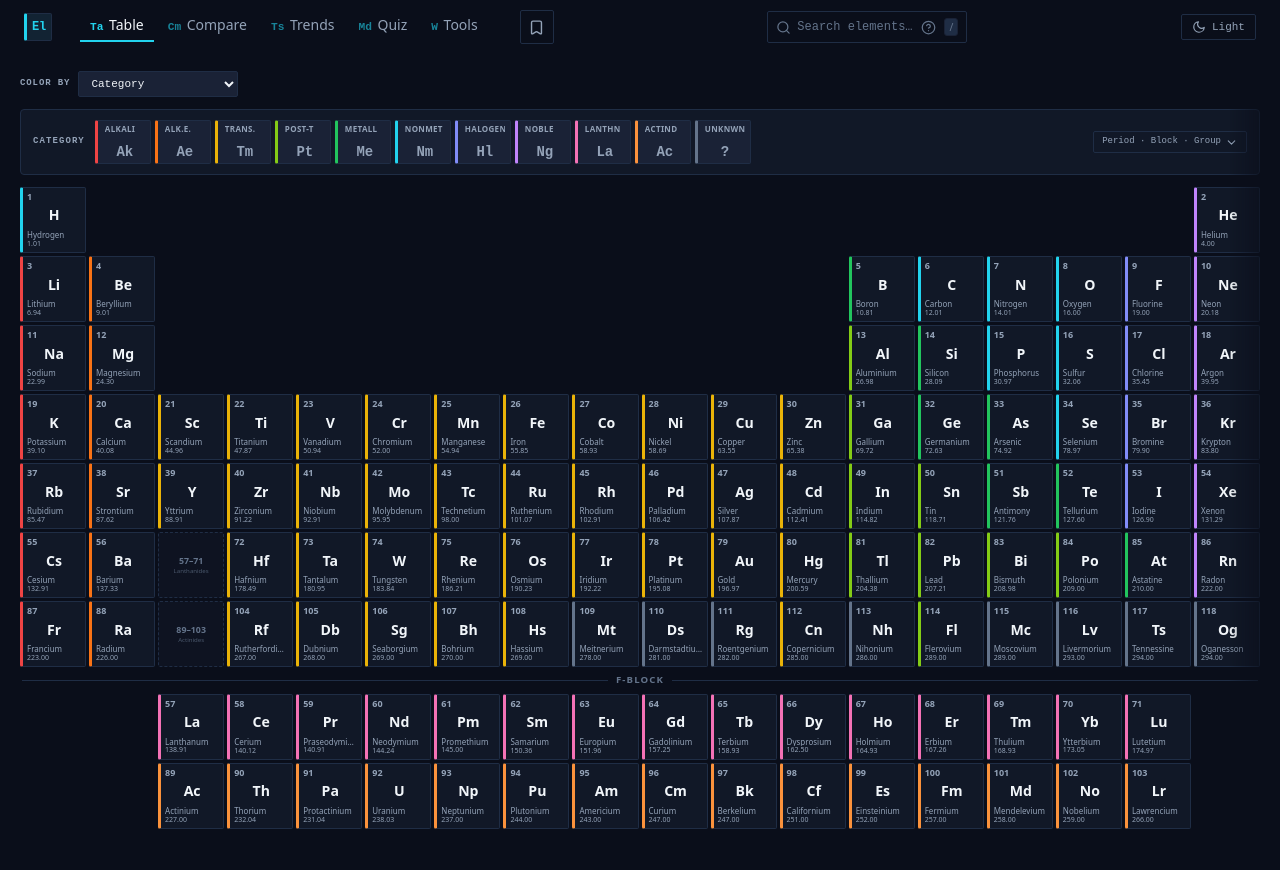
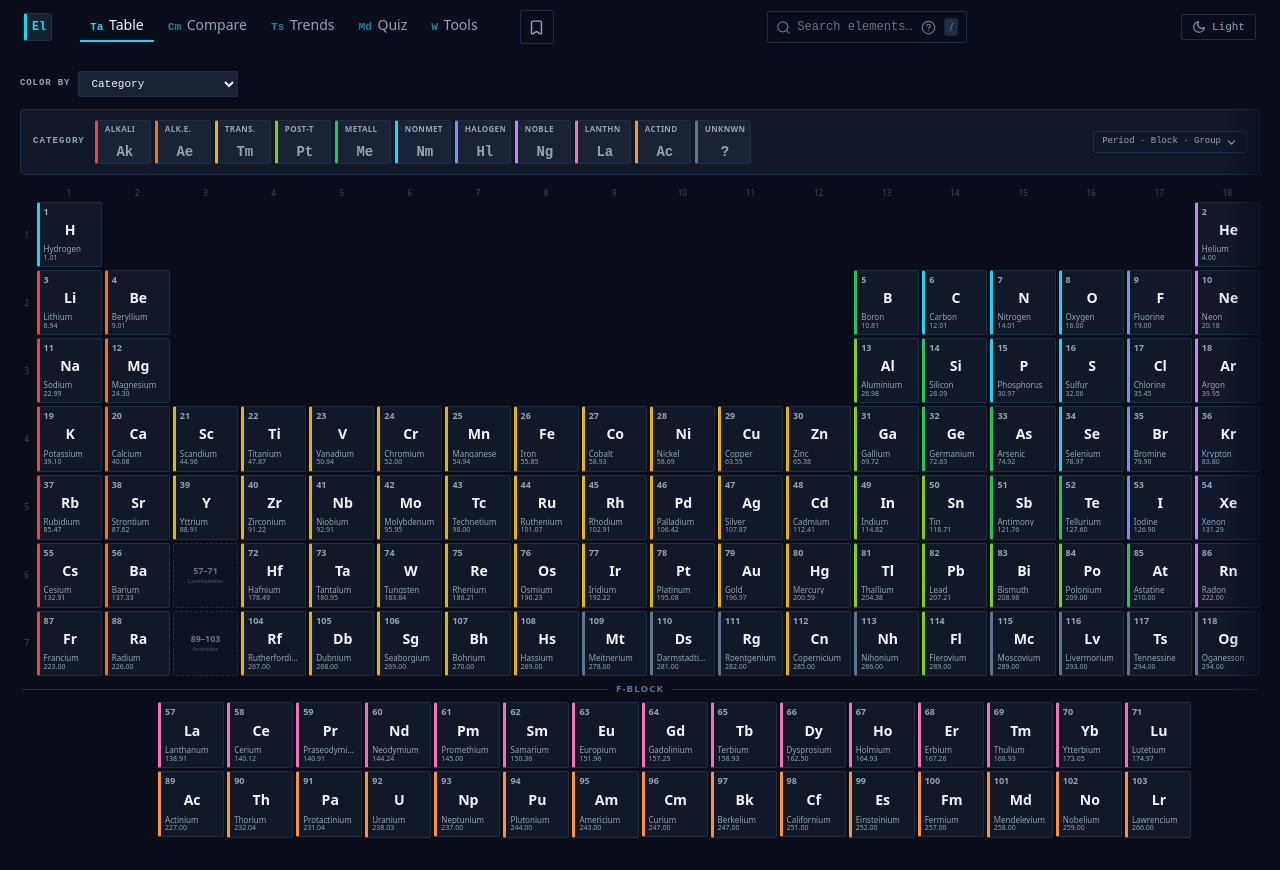
Before and after one commit to deepakkumardewani/elementum, a Vue app: page / in a window 1280 px wide. Built offline with nearby package versions, Linux system fonts and the light colour scheme.

Commit message:
feat(PeriodicGrid): add group and period labels for main table

```diff
--- a/src/components/PeriodicGrid.vue
+++ b/src/components/PeriodicGrid.vue
@@ -50,7 +50,30 @@ function fBlockStyle(xpos: number, ypos: number) {
     role="region"
     aria-label="Periodic table of elements"
   >
-    <!-- ── Main table (periods 1–7) ──────────────────────────────── -->
+    <!-- ── Main table (periods 1–7) + group / period labels ───────── -->
+    <div class="main-table-block">
+      <div class="grid-corner" aria-hidden="true" />
+      <div class="grid-group-headers">
+        <div
+          v-for="g in 18"
+          :key="`group-${g}`"
+          role="columnheader"
+          :aria-label="`Group ${g}`"
+        >
+          {{ g }}
+        </div>
+      </div>
+      <div class="main-grid-wrapper">
+        <div class="period-labels">
+          <div
+            v-for="p in 7"
+            :key="`period-${p}`"
+            role="rowheader"
+            :aria-label="`Period ${p}`"
+          >
+            {{ p }}
+          </div>
+        </div>
         <div class="main-grid" aria-label="Main periodic table">
           <div
             v-for="el in mainElements"
@@ -76,6 +99,8 @@ function fBlockStyle(xpos: number, ypos: number) {
           >
             <span class="ph-label">{{ ph.label }}</span>
             <span class="ph-sublabel">{{ ph.sublabel }}</span>
+          </div>
+        </div>
       </div>
     </div>
 
@@ -136,8 +161,67 @@ function fBlockStyle(xpos: number, ypos: number) {
   pointer-events: auto;
 }
 
+/* ── Main table: group headers + period labels + grid ─────────── */
+.main-table-block {
+  display: grid;
+  grid-template-columns: minmax(0.85rem, max-content) minmax(0, 1fr);
+  grid-template-rows: auto 1fr;
+  gap: 3px;
+  width: 100%;
+}
+
+.grid-corner {
+  grid-column: 1;
+  grid-row: 1;
+  min-width: 0.85rem;
+}
+
+.grid-group-headers {
+  grid-column: 2;
+  grid-row: 1;
+  display: grid;
+  grid-template-columns: repeat(18, 1fr);
+  gap: 3px;
+  font-size: 0.5rem;
+  color: var(--text-muted);
+  text-align: center;
+  opacity: 0.6;
+}
+
+.main-grid-wrapper {
+  grid-column: 1 / -1;
+  grid-row: 2;
+  display: flex;
+  gap: 3px;
+  align-items: stretch;
+  min-width: 0;
+  min-height: 0;
+}
+
+.period-labels {
+  display: grid;
+  grid-template-rows: repeat(7, 1fr);
+  gap: 3px;
+  flex: 0 0 auto;
+  align-self: stretch;
+  font-size: 0.5rem;
+  color: var(--text-muted);
+  text-align: center;
+  opacity: 0.6;
+}
+
+.period-labels > div {
+  display: flex;
+  align-items: center;
+  justify-content: center;
+  min-width: 0.85rem;
+  min-height: 0;
+}
+
 /* ── Main grid: 18 columns × 7 rows ───────────────────────────── */
 .main-grid {
+  flex: 1;
+  min-width: 0;
   display: grid;
   grid-template-columns: repeat(18, 1fr);
   grid-template-rows: repeat(7, 1fr);
--- a/tasks/todo.md
+++ b/tasks/todo.md
@@ -60,7 +60,7 @@
 
 ### Group E — Layout Addition
 
-- **S-7** — Add Group 1–18 column headers and Period 1–7 row labels to `src/components/PeriodicGrid.vue`.
+- **S-7** — ✅ Add Group 1–18 column headers and Period 1–7 row labels to `src/components/PeriodicGrid.vue`.
   **Group headers (above main grid):**
   - Add `<div class="grid-group-headers">` immediately before `.main-grid` inside the template
   - Render 18 `<div>` children labeled "1" through "18" using `v-for`
```
Also changed, not shown: 1 other file (tests, documents, lock files or other folders). Lines whose indentation alone changed are shown as unchanged.
